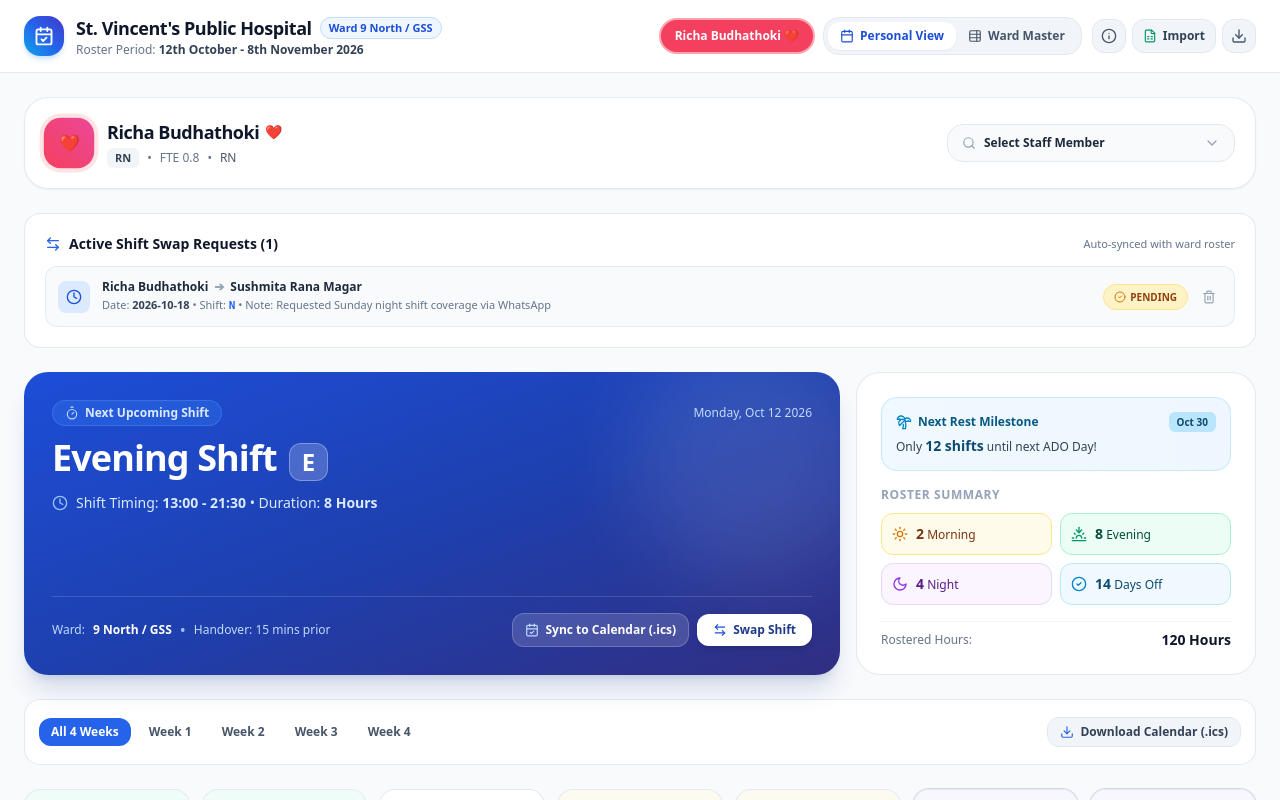
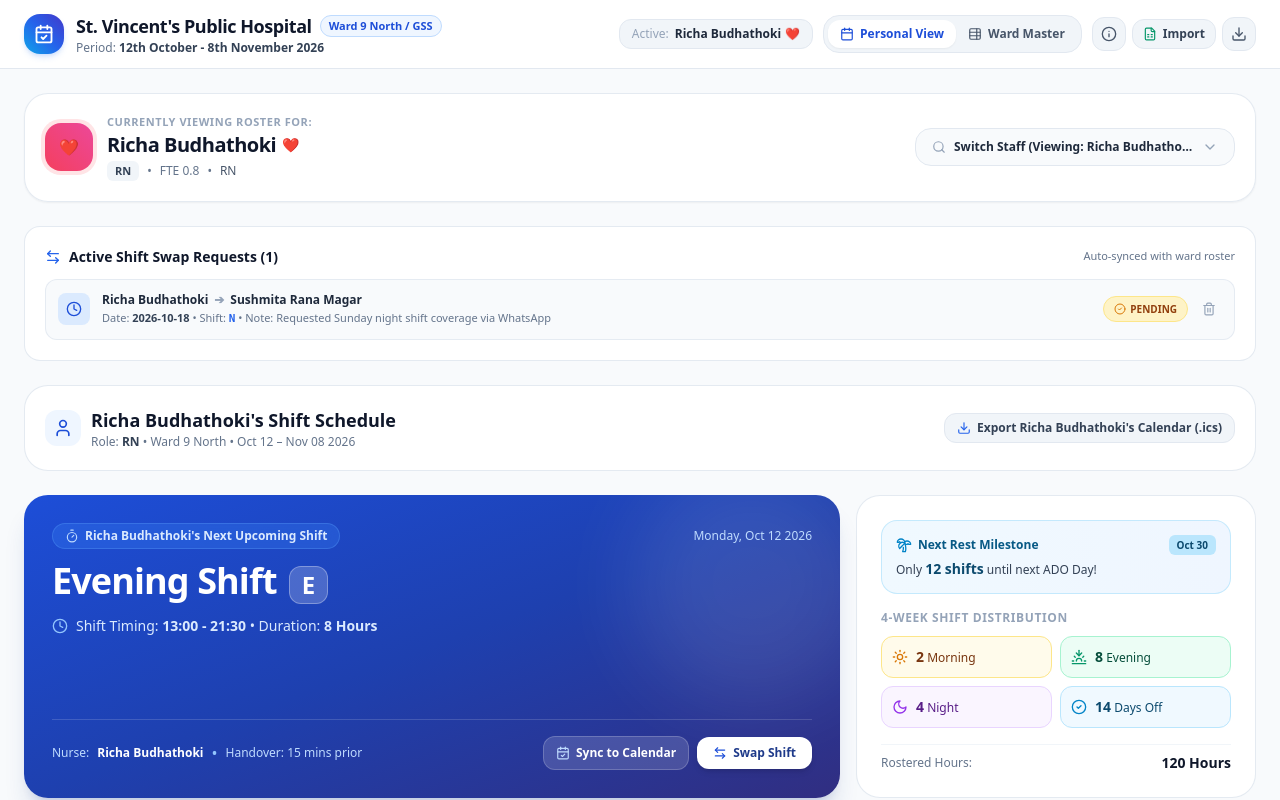
Before and after one commit to iamnarace/st-vincents-nurse-roster, a React (Vite) app: page / in a window 1280 px wide. Shown: the top 800 px of the page. Built offline with nearby package versions, Linux system fonts and the light colour scheme.

Commit message:
Update dynamic nurse header title and clean active staff indicators

```diff
--- a/src/App.tsx
+++ b/src/App.tsx
@@ -45,8 +45,8 @@ import {
 } from 'lucide-react';
 
 const WIFE_STAFF_ID = 'staff-richa-budhathoki';
-const STORAGE_KEY = 'st_vincents_roster_data_v3';
-const REQUESTS_KEY = 'st_vincents_swap_requests_v3';
+const STORAGE_KEY = 'st_vincents_roster_data_v4';
+const REQUESTS_KEY = 'st_vincents_swap_requests_v4';
 
 export function App() {
   const [staffMembers, setStaffMembers] = useState<StaffMember[]>(() => {
@@ -200,7 +200,7 @@ export function App() {
       <Header
         activeTab={activeTab}
         setActiveTab={setActiveTab}
-        selectedStaffId={selectedStaffId}
+        selectedStaff={activeStaff}
         onSelectStaff={setSelectedStaffId}
         wifeStaffId={WIFE_STAFF_ID}
         onOpenLegend={() => setIsLegendOpen(true)}
--- a/src/components/Header.tsx
+++ b/src/components/Header.tsx
@@ -5,14 +5,16 @@ import {
   FileSpreadsheet,
   Download,
   Info,
-  CalendarCheck
+  CalendarCheck,
+  UserCheck
 } from 'lucide-react';
 import { WARD_INFO } from '../data/rosterData';
+import { StaffMember } from '../types/roster';
 
 interface HeaderProps {
   activeTab: 'personal' | 'master';
   setActiveTab: (tab: 'personal' | 'master') => void;
-  selectedStaffId: string;
+  selectedStaff: StaffMember;
   onSelectStaff: (id: string) => void;
   wifeStaffId: string;
   onOpenLegend: () => void;
@@ -23,17 +25,19 @@ interface HeaderProps {
 export const Header: React.FC<HeaderProps> = ({
   activeTab,
   setActiveTab,
-  selectedStaffId,
+  selectedStaff,
   onSelectStaff,
   wifeStaffId,
   onOpenLegend,
   onOpenUpload,
   onExport,
 }) => {
+  const isRichaActive = selectedStaff.id === wifeStaffId;
+
   return (
     <header className="bg-white/95 backdrop-blur-md border-b border-slate-200 sticky top-0 z-30 shadow-xs">
-      <div className="max-w-7xl mx-auto px-4 sm:px-6 py-3.5 flex flex-col md:flex-row md:items-center justify-between gap-3">
-        {/* Left: Hospital Info */}
+      <div className="max-w-7xl mx-auto px-4 sm:px-6 py-3 flex flex-col md:flex-row md:items-center justify-between gap-3">
+        {/* Left: Ward Title */}
         <div className="flex items-center gap-3">
           <div className="w-10 h-10 rounded-2xl bg-gradient-to-tr from-sky-500 via-blue-600 to-indigo-700 flex items-center justify-center text-white shadow-md shadow-blue-500/20">
             <CalendarCheck className="w-5 h-5 stroke-[2.2]" />
@@ -48,28 +52,37 @@ export const Header: React.FC<HeaderProps> = ({
               </span>
             </div>
             <p className="text-xs text-slate-500 font-medium">
-              Roster Period: <span className="font-semibold text-slate-700">{WARD_INFO.periodTitle}</span>
+              Period: <span className="font-semibold text-slate-700">{WARD_INFO.periodTitle}</span>
             </p>
           </div>
         </div>
 
-        {/* Center / Right: Action Controls */}
+        {/* Center / Right: Dynamic Current User Status + Controls */}
         <div className="flex flex-wrap items-center gap-2 sm:gap-2.5">
-          {/* Richa ❤️ Quick Switch Button */}
+          {/* Currently Viewing Pill */}
+          {activeTab === 'personal' && (
+            <div className="hidden sm:inline-flex items-center gap-1.5 px-3 py-1.5 rounded-xl bg-slate-100 border border-slate-200 text-xs">
+              <span className="text-slate-400 font-normal">Active:</span>
+              <span className="font-bold text-slate-800 flex items-center gap-1">
+                {selectedStaff.name}
+                {isRichaActive && <span>❤️</span>}
+              </span>
+            </div>
+          )}
+
+          {/* Jump to Richa Shortcut button (if someone else is currently chosen) */}
+          {!isRichaActive && (
             <button
               onClick={() => {
                 onSelectStaff(wifeStaffId);
                 setActiveTab('personal');
               }}
-            className={`inline-flex items-center gap-1.5 px-3.5 py-2 rounded-2xl text-xs font-bold transition-all shadow-xs ${
-              selectedStaffId === wifeStaffId && activeTab === 'personal'
-                ? 'bg-rose-500 text-white shadow-rose-500/20 ring-2 ring-rose-300'
-                : 'bg-rose-50 text-rose-700 border border-rose-200 hover:bg-rose-100'
-            }`}
-            title="View Richa's personal roster"
+              className="inline-flex items-center gap-1 px-3 py-1.5 rounded-xl text-xs font-bold bg-rose-50 hover:bg-rose-100 text-rose-700 border border-rose-200 transition shadow-2xs"
+              title="Switch back to Richa Budhathoki"
             >
-            <span>Richa Budhathoki ❤️</span>
+              <span>Back to Richa ❤️</span>
             </button>
+          )}
 
           {/* View Mode Toggle Switch */}
           <div className="bg-slate-100 p-1 rounded-2xl flex items-center border border-slate-200 text-xs font-semibold">
@@ -108,7 +121,7 @@ export const Header: React.FC<HeaderProps> = ({
             </button>
             <button
               onClick={onOpenUpload}
-              className="flex items-center gap-1.5 px-2.5 py-2 text-xs font-semibold text-slate-700 bg-slate-100 hover:bg-slate-200 border border-slate-200 rounded-xl transition"
+              className="flex items-center gap-1.5 px-2.5 py-1.5 text-xs font-semibold text-slate-700 bg-slate-100 hover:bg-slate-200 border border-slate-200 rounded-xl transition"
               title="Upload New Excel/CSV Roster"
             >
               <FileSpreadsheet className="w-3.5 h-3.5 text-emerald-600" />
--- a/src/components/PersonalCalendarView.tsx
+++ b/src/components/PersonalCalendarView.tsx
@@ -5,16 +5,14 @@ import {
   Sun,
   Sunset,
   Moon,
-  CalendarDays,
   CheckCircle2,
-  Sparkles,
   Timer,
   AlertTriangle,
   ShieldCheck,
   Palmtree,
   Download,
-  HeartHandshake,
-  CalendarCheck
+  CalendarCheck,
+  User
 } from 'lucide-react';
 import { StaffMember, DayInfo, ShiftCode } from '../types/roster';
 import { SHIFT_DEFINITIONS, ROSTER_DAYS } from '../data/rosterData';
@@ -90,7 +88,7 @@ export const PersonalCalendarView: React.FC<PersonalCalendarViewProps> = ({
       };
     }
 
-    // 2. "Short Turnaround": Evening shift today followed by Morning shift tomorrow (only ~9.5 hrs rest)
+    // 2. "Short Turnaround": Evening shift today followed by Morning shift tomorrow
     if (['E', 'E1', 'EI', 'E10'].includes(currShift) && ['M', 'M1', 'MI', 'M10'].includes(nextShift)) {
       return {
         type: 'warning',
@@ -125,7 +123,34 @@ export const PersonalCalendarView: React.FC<PersonalCalendarViewProps> = ({
 
   return (
     <div className="space-y-6">
-      {/* Top Banner: Upcoming Shift Countdown & Widgets */}
+      {/* Top Banner: Prominently Names the Nurse */}
+      <div className="bg-white rounded-3xl p-4 sm:p-5 border border-slate-200/90 shadow-2xs flex flex-col sm:flex-row sm:items-center justify-between gap-3">
+        <div className="flex items-center gap-2.5">
+          <div className="p-2 rounded-xl bg-blue-50 text-blue-700">
+            <User className="w-5 h-5" />
+          </div>
+          <div>
+            <h3 className="text-base sm:text-lg font-black text-slate-900">
+              {staff.name}'s Shift Schedule
+            </h3>
+            <p className="text-xs text-slate-500">
+              Role: <span className="font-semibold text-slate-700">{staff.role}</span> • Ward 9 North • Oct 12 – Nov 08 2026
+            </p>
+          </div>
+        </div>
+
+        <div className="flex items-center gap-2">
+          <button
+            onClick={handleDownloadCalendar}
+            className="text-xs font-bold text-slate-700 hover:text-blue-600 flex items-center gap-1.5 px-3 py-1.5 rounded-xl bg-slate-100 hover:bg-blue-50 transition border border-slate-200"
+          >
+            <Download className="w-3.5 h-3.5 text-blue-600" />
+            <span>Export {staff.name}'s Calendar (.ics)</span>
+          </button>
+        </div>
+      </div>
+
+      {/* Hero: Upcoming Shift Countdown & Widgets */}
       <div className="grid grid-cols-1 lg:grid-cols-3 gap-4">
         {/* Next Shift Countdown Hero Card */}
         <div className="lg:col-span-2 bg-gradient-to-br from-blue-700 via-blue-800 to-indigo-900 rounded-3xl p-5 sm:p-7 text-white shadow-xl shadow-blue-900/15 relative overflow-hidden flex flex-col justify-between">
@@ -135,7 +160,7 @@ export const PersonalCalendarView: React.FC<PersonalCalendarViewProps> = ({
             <div className="flex flex-wrap items-center justify-between gap-2">
               <span className="px-3 py-1 rounded-full bg-blue-500/30 border border-blue-400/30 text-blue-100 text-xs font-semibold flex items-center gap-1.5 backdrop-blur-md">
                 <Timer className="w-3.5 h-3.5 text-blue-200" />
-                Next Upcoming Shift
+                {staff.name}'s Next Upcoming Shift
               </span>
               <span className="text-blue-200 text-xs font-medium">
                 {firstActiveShiftDay ? `${firstActiveShiftDay.fullDayName}, Oct ${firstActiveShiftDay.dayNumber} 2026` : 'No upcoming shifts'}
@@ -159,8 +184,8 @@ export const PersonalCalendarView: React.FC<PersonalCalendarViewProps> = ({
 
           <div className="mt-5 pt-4 border-t border-white/15 flex flex-wrap items-center justify-between gap-3 relative z-10">
             <div className="flex items-center gap-2">
-              <span className="text-xs text-blue-200">Ward:</span>
-              <span className="text-xs font-bold text-white">9 North / GSS</span>
+              <span className="text-xs text-blue-200">Nurse:</span>
+              <span className="text-xs font-bold text-white">{staff.name}</span>
               <span className="text-blue-300">•</span>
               <span className="text-xs text-blue-200">Handover: 15 mins prior</span>
             </div>
@@ -172,7 +197,7 @@ export const PersonalCalendarView: React.FC<PersonalCalendarViewProps> = ({
                 title="Download .ics file to import into Google or Apple Calendar"
               >
                 <CalendarCheck className="w-3.5 h-3.5 text-blue-200" />
-                <span>{copiedSync ? 'Exported!' : 'Sync to Calendar (.ics)'}</span>
+                <span>{copiedSync ? 'Exported!' : 'Sync to Calendar'}</span>
               </button>
 
               {firstActiveShiftDay && (
@@ -209,7 +234,7 @@ export const PersonalCalendarView: React.FC<PersonalCalendarViewProps> = ({
           {/* Shift Counts */}
           <div>
             <h4 className="text-xs font-bold uppercase tracking-wider text-slate-400 mb-2.5">
-              Roster Summary
+              4-Week Shift Distribution
             </h4>
             <div className="grid grid-cols-2 gap-2 text-xs">
               <div className="p-2.5 rounded-xl bg-amber-50 border border-amber-200 text-amber-900 flex items-center gap-2">
@@ -247,7 +272,7 @@ export const PersonalCalendarView: React.FC<PersonalCalendarViewProps> = ({
         </div>
       </div>
 
-      {/* Week Selector Filters & Controls */}
+      {/* Week Selector Filters */}
       <div className="flex flex-col sm:flex-row sm:items-center justify-between gap-3 bg-white p-3.5 rounded-2xl border border-slate-200/90 shadow-xs">
         <div className="flex items-center gap-1.5 overflow-x-auto py-1">
           <button
@@ -275,14 +300,8 @@ export const PersonalCalendarView: React.FC<PersonalCalendarViewProps> = ({
           ))}
         </div>
 
-        <div className="flex items-center gap-2">
-          <button
-            onClick={handleDownloadCalendar}
-            className="text-xs font-bold text-slate-700 hover:text-blue-600 flex items-center gap-1.5 px-3 py-1.5 rounded-xl bg-slate-100 hover:bg-blue-50 transition border border-slate-200"
-          >
-            <Download className="w-3.5 h-3.5 text-blue-600" />
-            <span>Download Calendar (.ics)</span>
-          </button>
+        <div className="text-xs text-slate-500 font-medium">
+          Showing <b>{staff.name}'s</b> schedule
         </div>
       </div>
 
--- a/src/components/StaffSelector.tsx
+++ b/src/components/StaffSelector.tsx
@@ -1,10 +1,10 @@
 import React, { useState, useRef, useEffect } from 'react';
 import {
   Search,
-  User,
   ChevronDown,
   Check,
-  X
+  X,
+  UserCheck
 } from 'lucide-react';
 import { StaffMember } from '../types/roster';
 
@@ -56,23 +56,24 @@ export const StaffSelector: React.FC<StaffSelectorProps> = ({
     <div className="bg-white/95 backdrop-blur-md rounded-3xl border border-slate-200/90 shadow-sm p-4 sm:p-5 relative" ref={dropdownRef}>
       <div className="flex flex-col sm:flex-row sm:items-center justify-between gap-4">
 
-        {/* Left: Active Staff Info Card */}
+        {/* Left: Clearly Shows Whose Schedule is Active */}
         <div className="flex items-center gap-3.5">
           <div className={`w-12 h-12 rounded-2xl flex items-center justify-center font-black text-base shadow-sm transition-transform ${
             isRichaSelected
-              ? 'bg-gradient-to-tr from-rose-500 to-pink-500 text-white shadow-rose-500/25 ring-4 ring-rose-100 scale-105'
+              ? 'bg-gradient-to-tr from-rose-500 to-pink-500 text-white shadow-rose-500/25 ring-4 ring-rose-100'
               : 'bg-gradient-to-tr from-blue-600 to-indigo-600 text-white shadow-blue-500/20'
           }`}>
             {isRichaSelected ? '❤️' : currentStaff.name.charAt(0)}
           </div>
 
           <div>
-            <div className="flex items-center gap-2">
-              <h2 className="text-base sm:text-lg font-black text-slate-900 tracking-tight flex items-center gap-1.5">
+            <div className="text-[11px] font-bold text-slate-400 uppercase tracking-wider">
+              Currently Viewing Roster For:
+            </div>
+            <h2 className="text-base sm:text-xl font-black text-slate-900 tracking-tight flex items-center gap-1.5">
               <span>{currentStaff.name}</span>
               {isRichaSelected && <span className="text-sm">❤️</span>}
             </h2>
-            </div>
 
             <div className="flex items-center gap-2 text-xs text-slate-500 font-medium mt-0.5">
               <span className="font-bold text-slate-700 bg-slate-100 px-2 py-0.5 rounded-md text-[11px]">
@@ -86,30 +87,17 @@ export const StaffSelector: React.FC<StaffSelectorProps> = ({
           </div>
         </div>
 
-        {/* Right: Quick Switch to Richa + Search & Select Dropdown Trigger */}
-        <div className="flex items-center gap-2.5 self-start sm:self-center w-full sm:w-auto">
-          {/* Quick 1-click Return to Richa if another nurse is being viewed */}
-          {!isRichaSelected && richaStaff && (
-            <button
-              onClick={() => onSelectStaff(wifeStaffId)}
-              className="px-3.5 py-2.5 rounded-2xl bg-rose-50 hover:bg-rose-100 text-rose-700 border border-rose-200 text-xs font-bold transition flex items-center gap-1.5 shadow-2xs shrink-0"
-              title="Return to Richa Budhathoki's roster"
-            >
-              <span>Richa Budhathoki ❤️</span>
-            </button>
-          )}
-
-          {/* Sleek Combobox Trigger Button */}
-          <div className="relative w-full sm:w-72">
+        {/* Right: Clean Search & Select Combobox */}
+        <div className="relative w-full sm:w-80">
           <button
             type="button"
             onClick={() => setIsOpen(!isOpen)}
-              className="w-full bg-slate-50 hover:bg-slate-100/80 border border-slate-200 text-slate-800 rounded-2xl px-3.5 py-2.5 text-xs font-semibold flex items-center justify-between gap-2 transition shadow-2xs focus:outline-none focus:ring-2 focus:ring-blue-500/20"
+            className="w-full bg-slate-50 hover:bg-slate-100 border border-slate-200 hover:border-slate-300 text-slate-800 rounded-2xl px-4 py-2.5 text-xs font-semibold flex items-center justify-between gap-2 transition shadow-2xs focus:outline-none focus:ring-2 focus:ring-blue-500/20"
           >
             <div className="flex items-center gap-2 truncate">
               <Search className="w-3.5 h-3.5 text-slate-400 shrink-0" />
               <span className="truncate">
-                  {isOpen ? 'Search nurse...' : 'Select Staff Member'}
+                {isOpen ? 'Type nurse name...' : `Switch Staff (Viewing: ${currentStaff.name})`}
               </span>
             </div>
             <ChevronDown className={`w-4 h-4 text-slate-400 shrink-0 transition-transform duration-200 ${isOpen ? 'rotate-180' : ''}`} />
@@ -117,14 +105,14 @@ export const StaffSelector: React.FC<StaffSelectorProps> = ({
 
           {/* Dropdown Menu Modal */}
           {isOpen && (
-              <div className="absolute right-0 top-full mt-2 w-full sm:w-80 bg-white rounded-2xl border border-slate-200 shadow-xl z-50 p-2.5 space-y-2 animate-in fade-in zoom-in-95">
+            <div className="absolute right-0 top-full mt-2 w-full sm:w-84 bg-white rounded-2xl border border-slate-200 shadow-xl z-50 p-3 space-y-2.5 animate-in fade-in zoom-in-95">
               {/* Search Bar inside Dropdown */}
               <div className="relative">
                 <Search className="w-3.5 h-3.5 text-slate-400 absolute left-3 top-1/2 -translate-y-1/2" />
                 <input
                   type="text"
                   autoFocus
-                    placeholder="Search nurse or role..."
+                  placeholder="Search by nurse name or role..."
                   value={searchTerm}
                   onChange={(e) => setSearchTerm(e.target.value)}
                   className="w-full bg-slate-50 border border-slate-200 rounded-xl pl-8 pr-8 py-2 text-xs font-medium text-slate-800 focus:outline-none focus:ring-2 focus:ring-blue-500/20 focus:border-blue-500"
@@ -139,9 +127,9 @@ export const StaffSelector: React.FC<StaffSelectorProps> = ({
                 )}
               </div>
 
-                {/* Highlighted Profile at Top: Richa Budhathoki ❤️ */}
+              {/* Top Pinned Card: Richa Budhathoki ❤️ */}
               {richaStaff && (!searchTerm || richaStaff.name.toLowerCase().includes(searchTerm.toLowerCase())) && (
-                  <div className="pt-1">
+                <div>
                   <button
                     onClick={() => handleSelect(richaStaff.id)}
                     className={`w-full p-2.5 rounded-xl border flex items-center justify-between transition ${
@@ -169,10 +157,10 @@ export const StaffSelector: React.FC<StaffSelectorProps> = ({
                 </div>
               )}
 
-                {/* Rest of Staff List */}
+              {/* Full Staff List */}
               <div className="pt-1 border-t border-slate-100">
                 <p className="text-[10px] font-bold text-slate-400 uppercase tracking-wider px-2 mb-1">
-                    Staff List ({filteredStaff.filter((s) => s.id !== wifeStaffId).length})
+                  All Staff ({filteredStaff.filter((s) => s.id !== wifeStaffId).length})
                 </p>
                 <div className="max-h-56 overflow-y-auto space-y-1 pr-1">
                   {filteredStaff
@@ -186,7 +174,7 @@ export const StaffSelector: React.FC<StaffSelectorProps> = ({
                           onClick={() => handleSelect(staff.id)}
                           className={`w-full p-2 rounded-xl text-left flex items-center justify-between text-xs transition ${
                             isSelected
-                                ? 'bg-blue-50 text-blue-900 font-bold'
+                              ? 'bg-blue-50 text-blue-900 font-bold border border-blue-200'
                               : 'hover:bg-slate-50 text-slate-700'
                           }`}
                         >
@@ -214,6 +202,5 @@ export const StaffSelector: React.FC<StaffSelectorProps> = ({
         </div>
       </div>
     </div>
-    </div>
   );
 };
```
Lines whose indentation alone changed are shown as unchanged.
